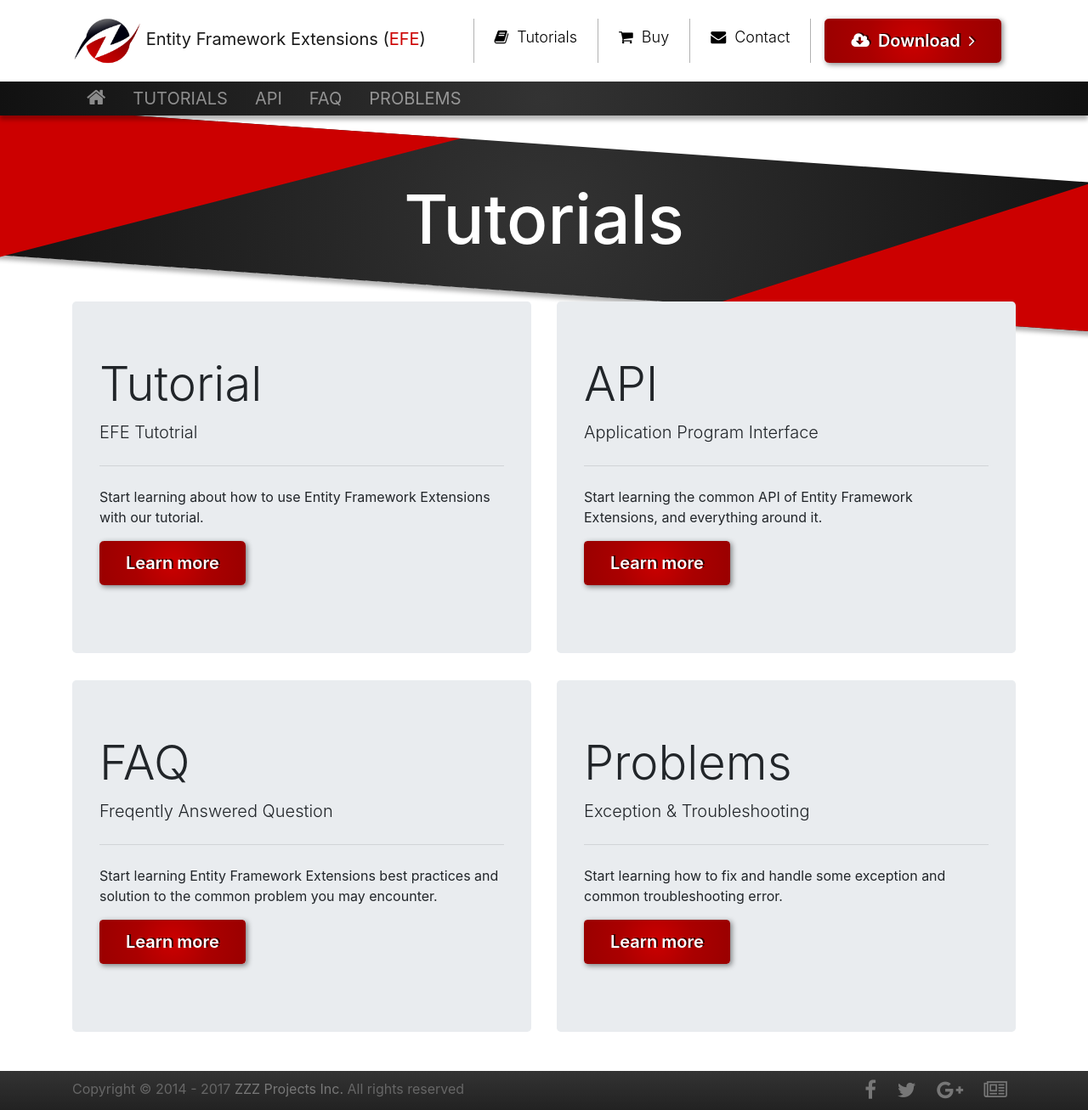
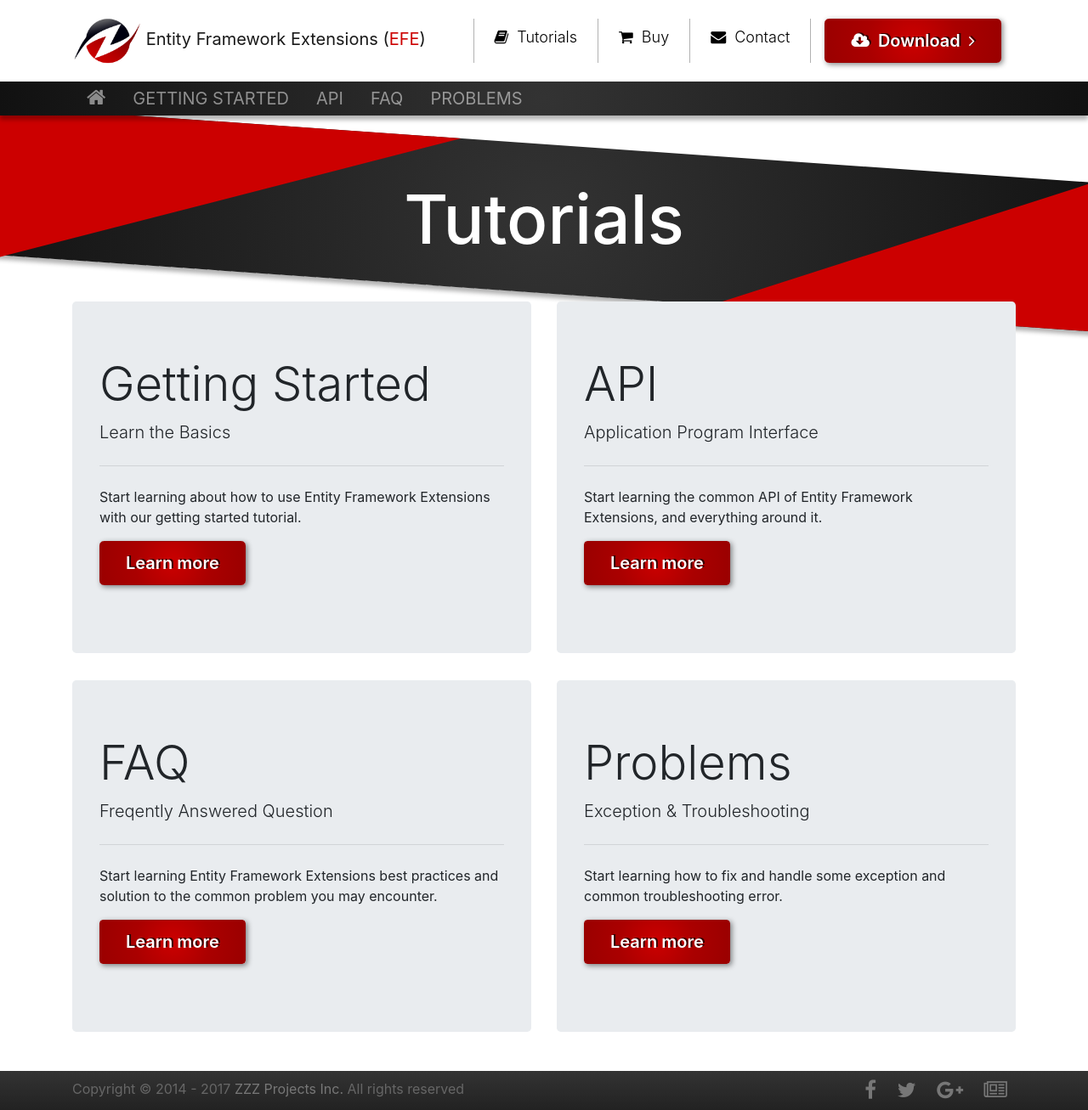
Before and after one commit to zzzprojects/EntityFramework-Extensions, a Jekyll site: the page built from docs/pages/tutorials.md, in a window 1280 px wide and 1307 px high. Shown: the whole window at 85% size. Built offline with Jekyll 4.4.1, drawn with Linux system fonts in a browser that asks for light colours; nearby versions of some CDN libraries.

Commit message:
Improve website
Improve website

```diff
--- a/docs/_includes/site-header-nav-context.html
+++ b/docs/_includes/site-header-nav-context.html
@@ -8,7 +8,7 @@
 					</a>
 				</li>
 				<li class="nav-item {{ is_context_tutorials_css_active }}">
-					<a class="nav-link" href="{{ site.github.url }}/overview">Tutorials</a>
+					<a class="nav-link" href="{{ site.github.url }}/overview">Getting Started</a>
 				</li>
 				<li class="nav-item {{ is_context_api_css_active }}">
 					<a class="nav-link" href="{{ site.github.url }}/api">API</a>
--- a/docs/_includes/site-header-nav-md.html
+++ b/docs/_includes/site-header-nav-md.html
@@ -24,7 +24,7 @@
 <div id="site-header-nav-md-menu-site" class="navbar-collapse collapse site-header-nav-md-menu site-header-nav-md-menu-site">
 <ul class="navbar-nav">
 		<li class="nav-item {{ is_context_tutorials_css_active  }}">
-			<a class="nav-link" href="{{ site.github.url }}/overview">Tutorials</a>
+			<a class="nav-link" href="{{ site.github.url }}/overview">Getting Started</a>
 		</li>
 		<li class="nav-item {{ is_context_css_active  }}">
 			<a class="nav-link" href="{{ site.github.url }}/api">API</a>
--- a/docs/_layouts/default.html
+++ b/docs/_layouts/default.html
@@ -117,7 +117,7 @@
 		$("thead").addClass("thead-dark");
 
 		$('aside a').each(function() {
-			if ($(this).attr('href') == '/{{page.permalink}}')
+			if ($(this).attr('href') == '/{{page.permalink}}' || $(this).attr('href') == '{{ site.github.url }}/{{page.permalink}}')
 			{
 				$(this).addClass('font-weight-bold');
 			}
--- a/docs/pages/tutorials.md
+++ b/docs/pages/tutorials.md
@@ -7,10 +7,10 @@ permalink: tutorials
 <div class="row">
 	<div class="col-md-6 col-lg-6">
 		<div class="jumbotron">
-			<h2 class="display-4">Tutorial</h2>
-			<p class="lead">EFE Tutotrial</p>
+			<h2 class="display-4">Getting Started</h2>
+			<p class="lead">Learn the Basics</p>
 			<hr class="my-4">
-			<p>Start learning about how to use Entity Framework Extensions with our tutorial.</p>
+			<p>Start learning about how to use Entity Framework Extensions with our getting started tutorial.</p>
 			<p class="lead">
 				<a class="btn btn-lg btn-z" href="overview" role="button">Learn more</a>
 			</p>
```
Also changed, not shown: docs/pages/site/contact-us.md (+3 -3 lines).
